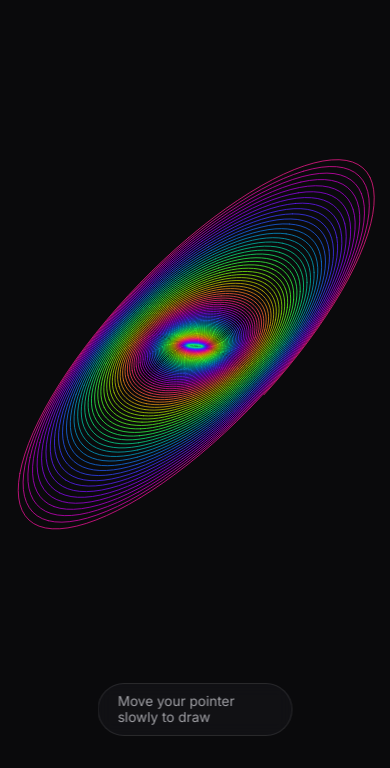
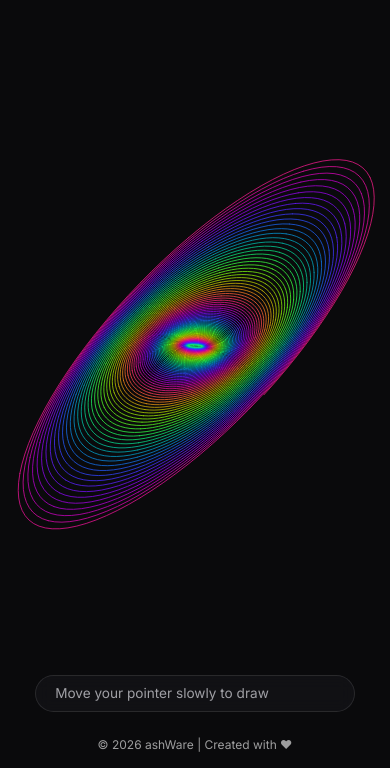
Before and after one commit to Esger/harmonograph, a plain HTML site: page index.html in a window 390 px wide. Shown: the part 76-844 px from the top of the page. Drawn offline with Linux system fonts and the light colour scheme.

Commit message:
style: use dynamic viewport units and improve mobile visibility for footer and tooltips

```diff
--- a/css/screen.css
+++ b/css/screen.css
@@ -22,8 +22,8 @@ body {
     background-color: var(--bg-dark);
     color: var(--text-primary);
     font-family: var(--font-main);
-    height: 100vh;
-    width: 100vw;
+    height: 100dvh;
+    width: 100dvw;
     overflow: hidden;
     -webkit-font-smoothing: antialiased;
 }
@@ -511,7 +511,20 @@ input[type="color"]::-webkit-color-swatch {
     }
 
     .app-footer {
-        display: none;
+        bottom: 1rem;
+        right: 0;
+        left: 0;
+        text-align: center;
+        opacity: 0.6;
+        pointer-events: none;
+    }
+
+    .tooltip {
+        bottom: 3.5rem;
+        opacity: 1;
+        /* Always visible on mobile since there is no hover */
+        width: 90%;
+        max-width: 320px;
     }
 }
 
```
